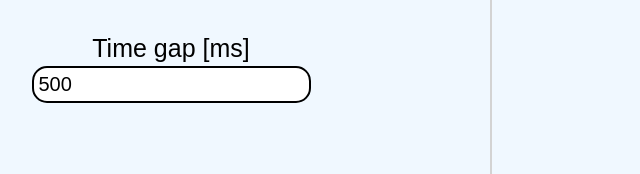
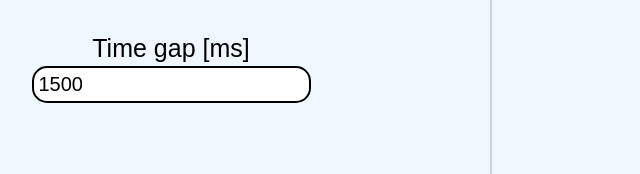
Before and after one commit to FastRabbitON/VisualResolutionTest, a plain HTML site: page index.html in a window 1280 px wide. Shown: the part 434-608 px from the top of the page, 148-788 px from the left. Drawn offline with Linux system fonts and the light colour scheme.

Commit message:
Update index.html

```diff
--- a/index.html
+++ b/index.html
@@ -37,7 +37,7 @@
                 </div>
                 <div class="timeGapSettings">
                     <div class="title">Time gap [ms]</div>
-                    <input id="timeGap" type="number" value="500" onchange="VariableChange()">
+                    <input id="timeGap" type="number" value="1500" onchange="VariableChange()">
                 </div>
 
 
```
